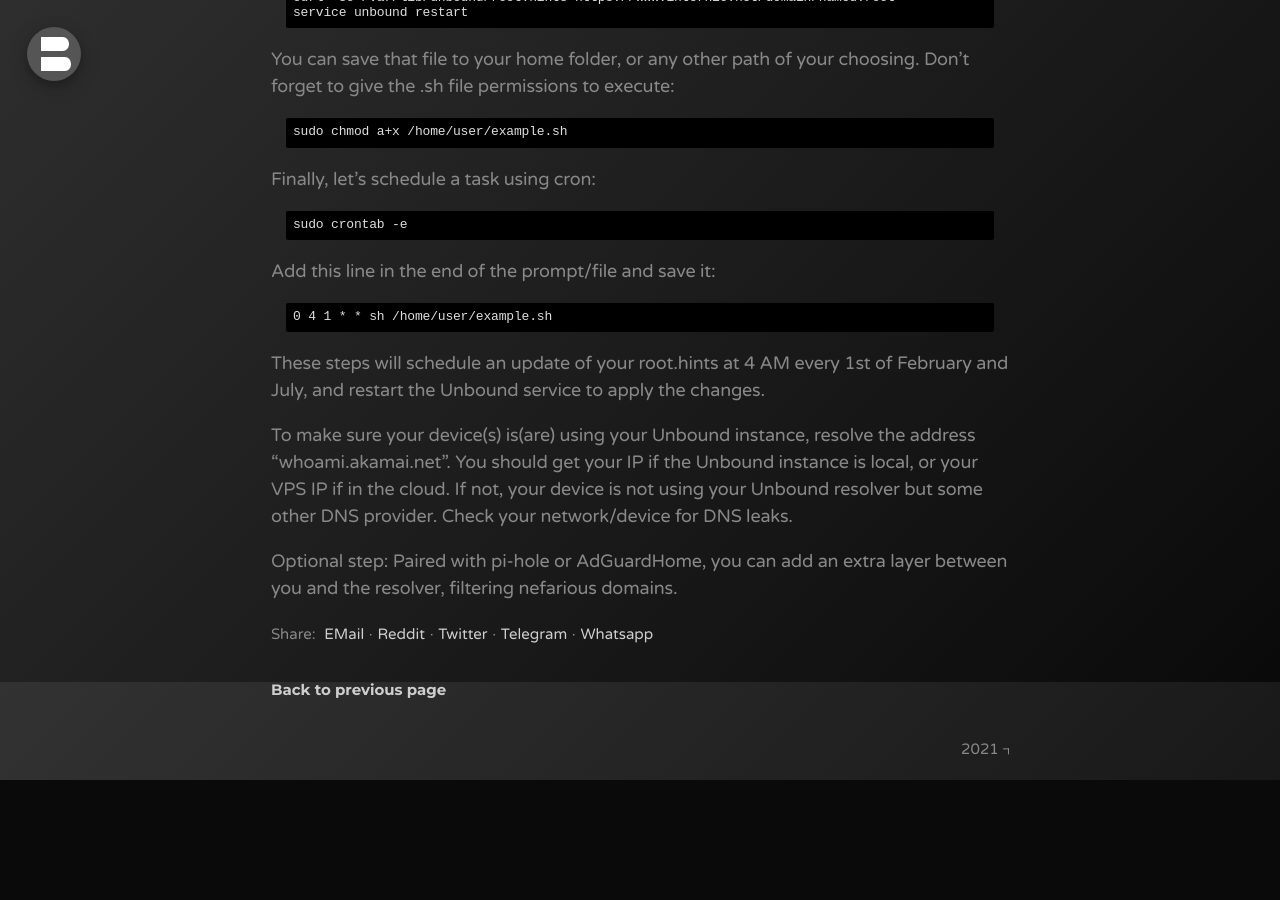
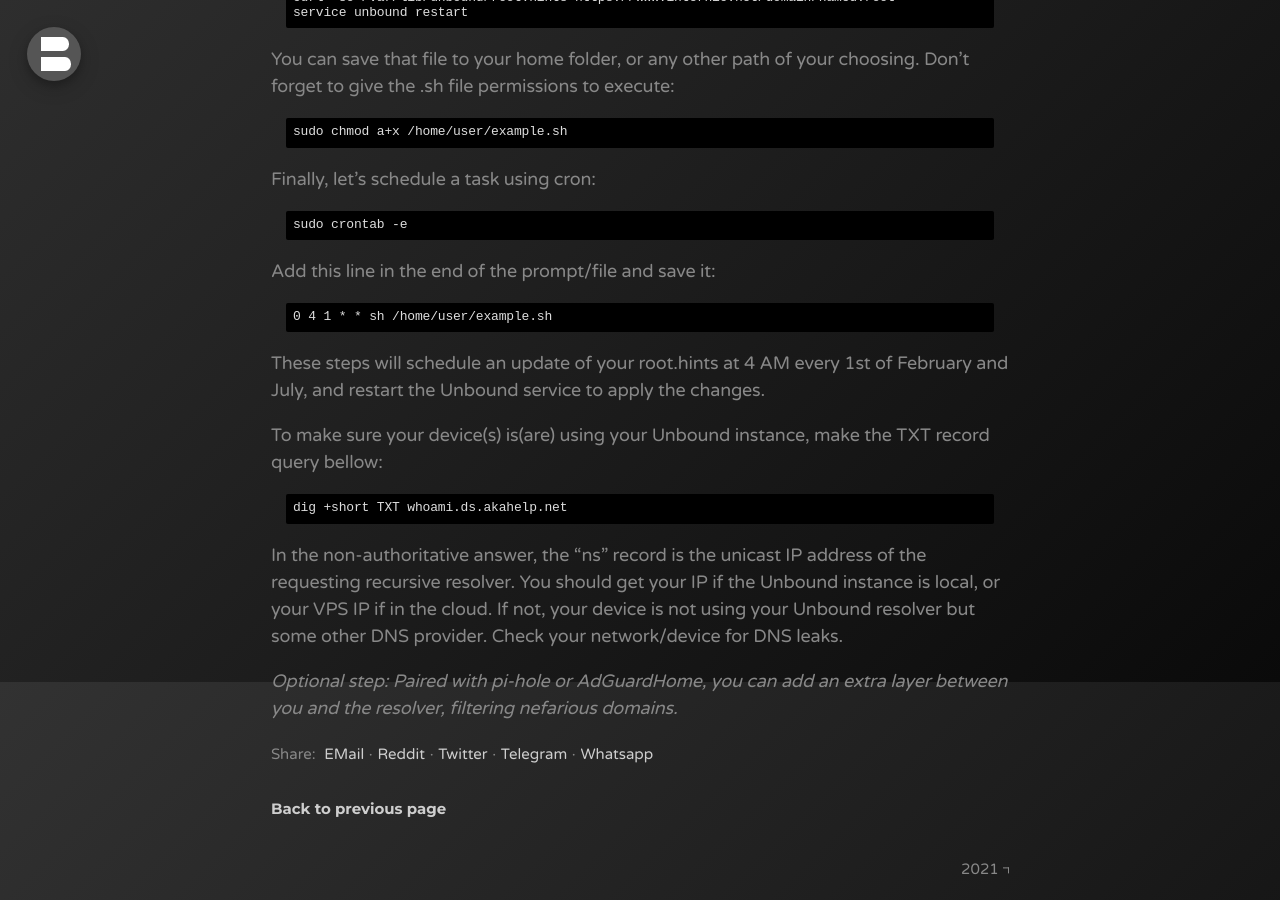
Before and after one commit to bonina/bonina.github.io, a Jekyll site: the page built from _posts/software/2021/2021-03-31-unbound-dns-resolver-cut-out-the-middleman.md, in a window 1280 px wide and 900 px high, scrolled down 2018 px. Built offline with Jekyll 4.4.1, drawn with Linux system fonts in a browser that asks for light colours; before the commit the page ends 2798 px from its top, so only the background shows below that.

Commit message:
Update 2021-03-31-unbound-dns-resolver-cut-out-the-middleman.md

```diff
--- a/_posts/software/2021/2021-03-31-unbound-dns-resolver-cut-out-the-middleman.md
+++ b/_posts/software/2021/2021-03-31-unbound-dns-resolver-cut-out-the-middleman.md
@@ -113,6 +113,10 @@ Add this line in the end of the prompt/file and save it:
 
 These steps will schedule an update of your root.hints at 4 AM every 1st of February and July, and restart the Unbound service to apply the changes.
 
-To make sure your device(s) is(are) using your Unbound instance, resolve the address "whoami.akamai.net". You should get your IP if the Unbound instance is local, or your VPS IP if in the cloud. If not, your device is not using your Unbound resolver but some other DNS provider. Check your network/device for DNS leaks.
+To make sure your device(s) is(are) using your Unbound instance, make the TXT record query bellow:
 
-Optional step: Paired with pi-hole or AdGuardHome, you can add an extra layer between you and the resolver, filtering nefarious domains.
+<p class="message">dig +short TXT whoami.ds.akahelp.net</p>
+
+In the non-authoritative answer, the "ns" record is the unicast IP address of the requesting recursive resolver. You should get your IP if the Unbound instance is local, or your VPS IP if in the cloud. If not, your device is not using your Unbound resolver but some other DNS provider. Check your network/device for DNS leaks.
+
+<i>Optional step: Paired with pi-hole or AdGuardHome, you can add an extra layer between you and the resolver, filtering nefarious domains.</i>
```
